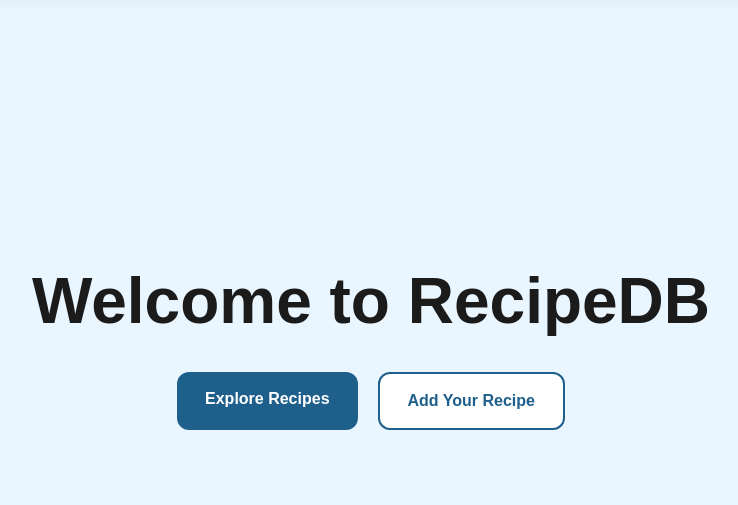
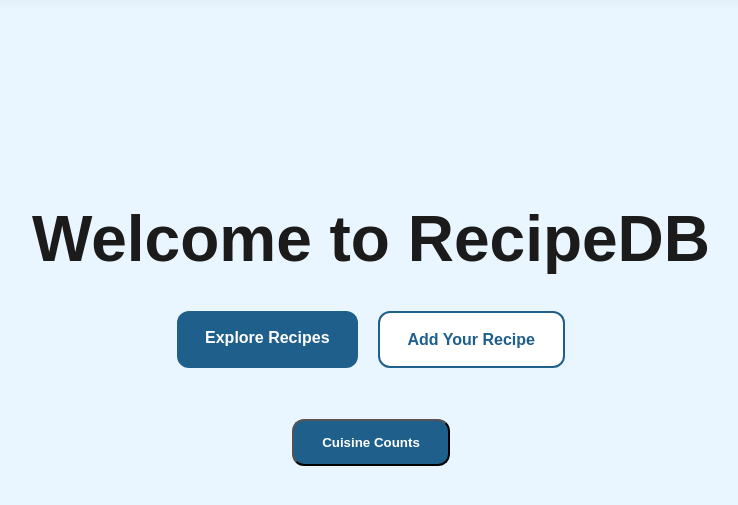
Before and after one commit to Aphan9561/recipes-DB, a Flask app: page / in a window 1280 px wide. Shown: the part 82-587 px from the top of the page, without its empty margins (269-1007 px from the left). Run offline with Flask 3, Linux system fonts and the light colour scheme.

Commit message:
cuisine count

```diff
--- a/app.py
+++ b/app.py
@@ -83,6 +83,15 @@ def recipe_details(recipe_id):
     """, (recipe_id,))
     reviews = cursor.fetchall()
 
+    # FAVORITE
+    cursor.execute("""
+        SELECT c.username
+        FROM Favorites f
+        JOIN Chefs c ON f.chefID = c.chefID
+        WHERE f.recipeID = ?;
+    """, (recipe_id,))
+    favorite = cursor.fetchall()
+
     # CATEGORIES
     cursor.execute("""
         SELECT c.name
@@ -119,6 +128,7 @@ def recipe_details(recipe_id):
     """, (recipe_id,))
     equipment = cursor.fetchall()
 
+
     conn.close()
 
     return render_template(
@@ -130,7 +140,8 @@ def recipe_details(recipe_id):
         categories=categories,
         cuisines=cuisines,
         dietary_restrictions=dietary_restrictions,
-        equipment=equipment
+        equipment=equipment,
+        favorite=favorite
     )
 
 
@@ -390,6 +401,24 @@ def search_chefs():
     results = cursor.fetchall()
     return jsonify([dict(r) for r in results])
 
+@app.get("/api/cuisine-counts")
+def cuisine_counts():
+
+    conn = get_db()
+    cursor = conn.cursor()
+
+    cursor.execute("""
+        SELECT c.cuisine_name, COUNT(b.recipeID) AS recipe_count
+        FROM Cuisines c
+        LEFT JOIN Belongs b ON c.cuisineID = b.cuisineID
+        GROUP BY c.cuisineID, c.cuisine_name
+        ORDER BY recipe_count DESC;
+    """)
+
+    results = cursor.fetchall()
+
+    return jsonify([dict(row) for row in results])
+
 @app.post("/api/filter")
 def filter_recipes():
     conn = get_db()
--- a/recipes.sql
+++ b/recipes.sql
@@ -262,7 +262,7 @@ SELECT recipeID,
 FROM Recipes
 WHERE difficulty_level = 3;
 
--- 12.List the highest rated recipe by a specific chef
+-- 12. List the highest rated recipe by a specific chef
 SELECT r.name,
        MAX(rev.rating) AS highest_rating
 FROM Recipes r
--- a/static/styles.css
+++ b/static/styles.css
@@ -576,3 +576,9 @@ textarea:focus{
 .dynamic-inputs select{
     min-width: 220px;
 }
+
+#cuisineCounts {
+    display: grid;
+    grid-template-columns: repeat(3, 1fr);
+    gap: 20px;
+}
--- a/templates/index.html
+++ b/templates/index.html
@@ -29,12 +29,31 @@
             <div class="hero-buttons">
                 <a href="/recipes" class="primary-btn"> Explore Recipes</a>
 
-                <a href="/add_recipe" class="secondary-btn"> Add Your Recipe </a>
+                <a href="/add_recipe" class="secondary-btn" > Add Your Recipe </a>
             </div>
 
+            <br><br>
+
+            <button onclick="loadCuisineCounts()" class="primary-btn"> Cuisine Counts </button>
+
+            <br><br>
+            <div id="cuisineCounts"></div>
         </div>
 
     </section>
 
+    <script>
+        async function loadCuisineCounts() {
+
+            const res = await fetch("/api/cuisine-counts");
+            const data = await res.json();
+
+            const container = document.getElementById("cuisineCounts");
+
+            container.innerHTML = data.map(c => `
+                <p>${c.cuisine_name}: ${c.recipe_count}</p>
+            `).join("");
+        }
+    </script>
 </body>
 </html>
```
